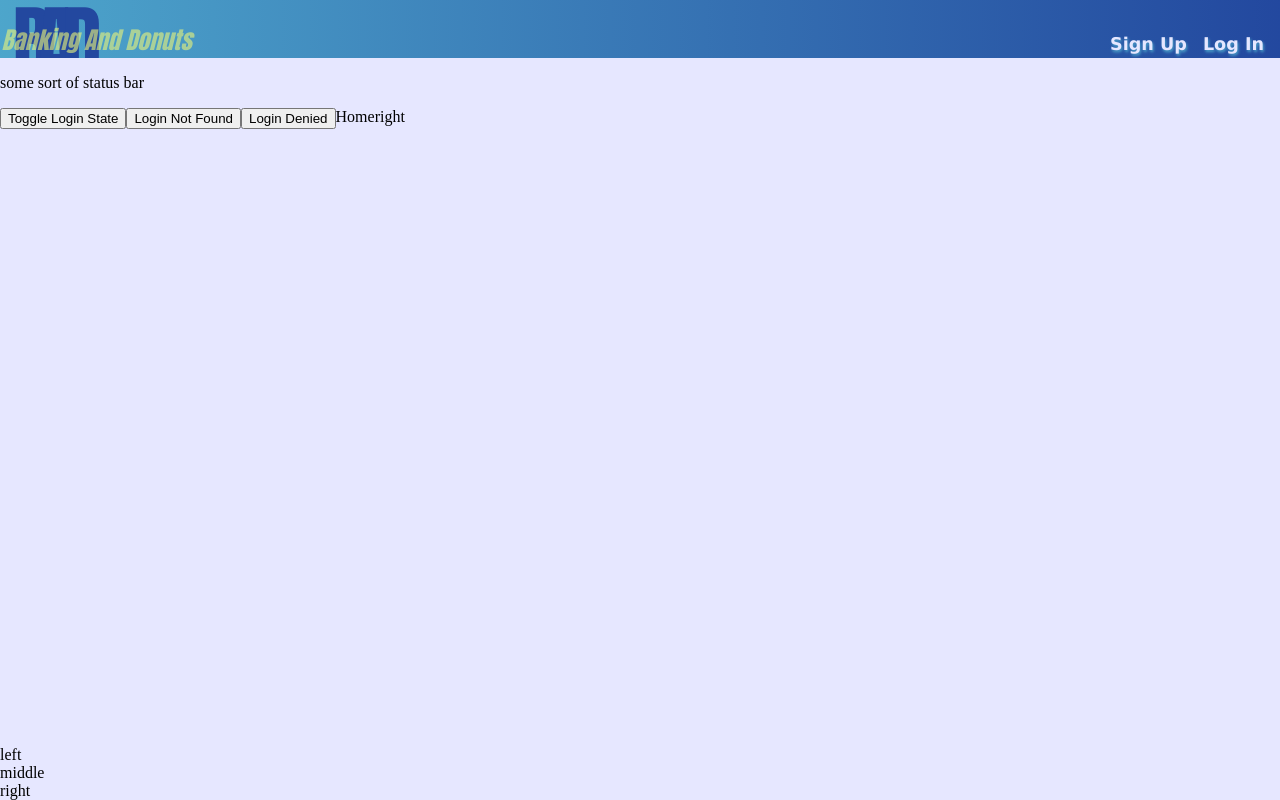
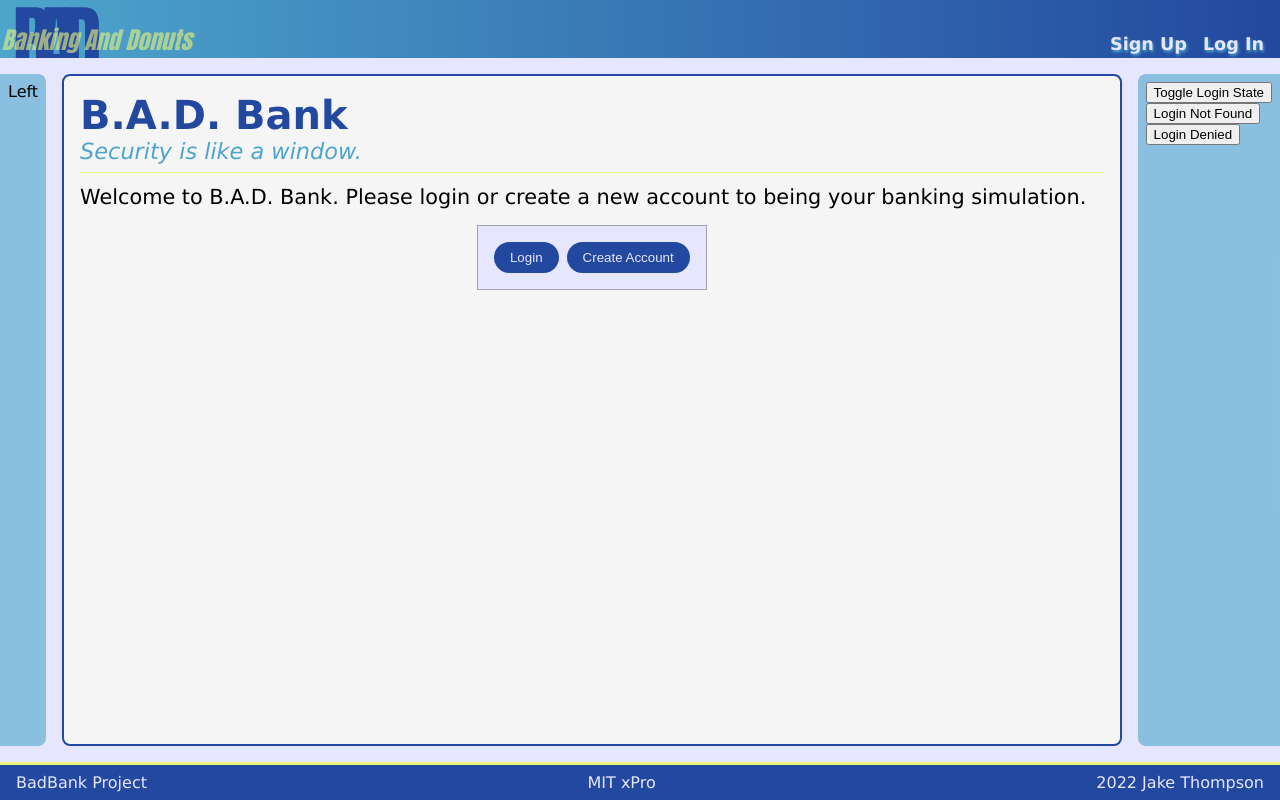
Before and after one commit to jake-the-cake/bad-bank, a React app in the folder client/: page / in a window 1280 px wide. Before the commit this address had no page. Built offline with nearby package versions, Linux system fonts and the light colour scheme.

Commit message:
Filling in some information

```diff
--- a/client/src/App.css
+++ b/client/src/App.css
@@ -14,6 +14,7 @@ body {
   background-color: var(--offwhite);
   margin: 0;
   width: 100%;
+  font-family: Verdana, Geneva, Tahoma, sans-serif;
 }
 
 a {
@@ -92,4 +93,81 @@ a {
 .content__container {
   display: flex;
   flex: 1;
+  gap: 1rem;
 }
+
+.main__container {
+  flex: 1;
+  border: 2px solid var(--dkblue);
+  background-color: whitesmoke;
+  border-radius: .5rem;
+  padding: 1rem;
+  font-size: 1.3rem;
+}
+
+.main__container--title {
+  font-size: 2.5rem;
+  font-weight: 700;
+  color: var(--dkblue);
+}
+
+.main__container--subtitle {
+  font-size: 1.4rem;
+  color: var(--ltblue);
+  font-style: italic;
+}
+
+.main__container--content {
+  margin-top: .5rem;
+  border-top: 1px solid var(--yellow);
+  padding-top: .8rem;
+}
+
+.text {
+  display: block;
+}
+
+.buttons__horizontal {
+  display: flex;
+  justify-content: center;
+  gap: .5rem;
+  padding: 1rem;
+  border: 1px solid hsl(0 0% 0% / .3);
+  background-color: var(--offwhite);
+  margin: 1rem auto;
+  width: fit-content;
+}
+
+.buttons__horizontal button {
+  background-color: var(--dkblue);
+  cursor: pointer;
+  padding: .5rem 1rem;
+  color: var(--offwhite);
+  border-radius: 9999px;
+  border: 1ps solid var(--ltblue);
+  outline: none;
+}
+
+.side__container {
+  background-color: hsl(198 55% 55% / .6);
+  padding: .5rem;
+  position: relative;
+  border-radius: .5rem;
+  overflow: hidden;
+}
+
+.side__container--left {
+  border-radius: 0 .5rem .5rem 0;
+}
+.side__container--right {
+  border-radius: .5rem 0 0 .5rem;
+}
+
+.footer__container {
+  background-color: var(--dkblue);
+  border-top: 3px solid var(--yellow);
+  display: flex;
+  justify-content: space-between;
+  padding: .5rem 1rem;
+  color: var(--offwhite);
+}
--- a/client/src/App.tsx
+++ b/client/src/App.tsx
@@ -1,8 +1,13 @@
 import React, { Dispatch, useReducer } from 'react'
 import { Routes, Route } from 'react-router-dom'
+import { Footer } from './components/Footer'
+import { MainCard } from './components/MainCard'
 import { Navbar } from './components/Navbar'
+import { SideCard } from './components/SideCard'
 import { PageContext, PageContextProps, userReducer } from './context/UserContext'
-import { Login404Button, LoginDeniedButton, LoginToggleButton } from './dev/LoginToggle'
+import { Home } from './pages/Home'
+import { Login } from './pages/Login'
+import { Logout } from './pages/Logout'
 
 
 const initialContext: PageContextProps = {
@@ -14,40 +19,27 @@ const initialContext: PageContextProps = {
 export default () => {
   const [ user, dispatch ]: [ PageContextProps, Dispatch<PageContextProps> ] = useReducer( userReducer, initialContext )
 
-  console.log( typeof user )
-
   // JSX Element to return
   return (
     <PageContext.Provider value={{
       user, dispatch
     }}>
       <Navbar />
-      {
-        'some sort of status bar'
-      }
       <div className='content__container'>
-        <div className=''>
-          <LoginToggleButton />
-          <Login404Button />
-          <LoginDeniedButton />
-        </div>
-        <div className=''>
+        <SideCard side='left' />
         <Routes>
-            <Route path='/' element={ <>Home</> } />
+          <Route path='/' element={ <Home /> } />
           <Route path='/deposit' element={ <>deposit</> } />
           <Route path='/withdraw' element={ <>withdraw</> } />
           <Route path='/transfer' element={ <>transfer</> } />
           <Route path='/transactions' element={ <>transactions</> } />
-            <Route path='/quit' element={ <>quit</> } />
+          <Route path='/login' element={ <Login /> } />
+          <Route path='/signup' element={ <MainCard title="sign up" content={<>Sign up</>} /> } />
+          <Route path='/quit' element={ <Logout /> } />
         </Routes>
+        <SideCard side='right' />
       </div>
-        <div className=''>right</div>
-      </div>
-      <div className='footer__container'>
-        <div className=''>left</div>
-        <div className=''>middle</div>
-        <div className=''>right</div>
-      </div>
+      <Footer />
     </PageContext.Provider>
   )
 }
--- /dev/null
+++ b/client/src/components/Footer.tsx
@@ -0,0 +1,11 @@
+import React from 'react'
+
+export const Footer = () => {
+  return (
+    <div className='footer__container'>
+      <div className=''>BadBank Project</div>
+      <div className=''>MIT xPro</div>
+      <div className=''>2022 Jake Thompson</div>
+    </div>
+  )
+}
--- /dev/null
+++ b/client/src/components/MainCard.tsx
@@ -0,0 +1,26 @@
+import React from 'react'
+
+interface MainCardProps {
+  title: string
+  subtitle?: string
+  content: JSX.Element
+}
+
+export const MainCard: ( props: MainCardProps ) => JSX.Element = ({ title, subtitle, content }) => {
+  return (
+    <div className='main__container'>
+      <div className='main__container--title'>
+        { title }
+      </div>
+      {
+        subtitle
+        && <div className='main__container--subtitle'>
+          { subtitle }
+        </div>
+      }
+      <div className='main__container--content'>
+        { content }
+      </div>
+    </div>
+  )
+}
--- a/client/src/components/Navbar.tsx
+++ b/client/src/components/Navbar.tsx
@@ -5,7 +5,6 @@ import { PageContext } from '../context/UserContext'
 interface NavLinkProps {
   url: string
   text: string
-  callback?: ({ d }: { d: Dispatch<any> }) => void
 }
 
 const publicLinks: NavLinkProps[] = [
@@ -14,11 +13,7 @@ const publicLinks: NavLinkProps[] = [
     text: 'sign up'
   },{
     url: '/login',
-    text: 'log in',
-    callback: ({ d }) => {
-      d({ type: 'LOGIN_SUCCESS' })
-      console.log( d )
-    }
+    text: 'log in'
   }
 ]
 
@@ -37,14 +32,11 @@ const privateLinks: NavLinkProps[] = [
     text: 'account history'
   },{
     url: '/quit',
-    text: 'quit',
-    callback: ({ d }) => {
-      d({ type: 'LOGOUT_SUCCESS' })
-    }
+    text: 'quit'
   }
 ]
 
-const NavLink = ({ text, url, callback }: NavLinkProps ) => {
+const NavLink = ({ text, url }: NavLinkProps ) => {
   const ctx = useContext( PageContext )
 
   const href = window.location.pathname
@@ -66,7 +58,7 @@ const NavLink = ({ text, url, callback }: NavLinkProps ) => {
 
 export const Navbar = () => {
   const ctx = useContext( PageContext )
-  console.log( ctx )
+  console.log( ctx.user )
 
   // show links based on login state
   const links = () => {
--- /dev/null
+++ b/client/src/components/SideCard.tsx
@@ -0,0 +1,36 @@
+import React from 'react'
+import { Login404Button, LoginDeniedButton, LoginToggleButton } from '../dev/LoginToggle'
+
+interface SideCardProps {
+  side: string
+}
+
+const LeftSide = () => {
+  return (
+    <>
+      Left
+    </>
+  )
+}
+
+const RightSide = () => {
+  return (
+    <>
+      <LoginToggleButton /><br />
+      <Login404Button /><br />
+      <LoginDeniedButton />
+    </>
+  )
+}
+
+export const SideCard: ( props: SideCardProps ) => JSX.Element = ({ side }) => {
+  return (
+    <div className={`side__container side__container--${ side }`}>
+      {
+        side === 'left'
+          ? <LeftSide />
+          : <RightSide />
+      }
+    </div>
+  )
+}
--- a/client/src/context/UserContext.tsx
+++ b/client/src/context/UserContext.tsx
@@ -27,20 +27,17 @@ export interface PageContextProps {
 
 // page reducer
 export const userReducer = ( state: PageContextProps, action: any ) => {
-  state.details = undefined
-  state.errors = undefined
-  state.loginState = false
-
   switch ( action.type ) {
     case 'LOGOUT_SUCCESS':
       console.log( 'logout success' )
       return {
-        ...state,
+        loginState: false,
+        details: undefined,
+        errors: undefined
       }
     case 'LOGIN_SUCCESS':
       console.log( 'login success' )
       return {
-        ...state,
         loginState: true,
         details: {
           name: 'jake',
@@ -48,11 +45,13 @@ export const userReducer = ( state: PageContextProps, action: any ) => {
           password: '123456',
           recentHistory: []
         },
+        errors: undefined
       }
     case 'LOGIN_404':
       console.log( 'login not found' )
       return {
-        ...state,
+        loginState: false,
+        details: undefined,
         errors: {
           type: 'NotFound',
           message: 'User not found.'
@@ -61,7 +60,8 @@ export const userReducer = ( state: PageContextProps, action: any ) => {
     default:
       console.log( 'default action: userReducer' )
       return {
-        ...state,
+        loginState: false,
+        details: undefined,
         errors: {
           type: 'OppErr',
           message: `Invalid operation request '${ action.type }'.`
--- /dev/null
+++ b/client/src/pages/Home.tsx
@@ -0,0 +1,42 @@
+import React, { useContext } from 'react'
+import { useNavigate } from 'react-router'
+import { MainCard } from '../components/MainCard'
+import { PageContext } from '../context/UserContext'
+
+export const Home = () => {
+  const navigate = useNavigate()
+  const ctx = useContext( PageContext )
+  if ( ctx.loginState === true ) navigate( '/' )
+
+  const handleButton = ( event: any ) => {
+    event.preventDefault()
+    switch (( event.target! as HTMLElement ).id ) {
+      case 'loginbutton':
+        navigate( '/login' )
+        break
+      case 'signupbutton':
+        navigate( '/signup' )
+        break
+      default:
+        break
+    }
+  }
+
+  return (
+    <MainCard
+      title='B.A.D. Bank'
+      subtitle='Security is like a window.'
+      content={
+        <>
+          <div className='text'>
+            Welcome to B.A.D. Bank. Please login or create a new account to being your banking simulation.
+          </div>
+          <div className='buttons__horizontal'>
+            <button id='loginbutton' onClick={ handleButton }>Login</button>
+            <button id='signupbutton' onClick={ handleButton }>Create Account</button>
+          </div>
+        </>
+      }
+    />
+  )
+}
--- /dev/null
+++ b/client/src/pages/Login.tsx
@@ -0,0 +1,16 @@
+import React from 'react'
+import { MainCard } from '../components/MainCard'
+
+export const Login = () => {
+  return (
+    <MainCard
+      title='Login To Continue'
+      subtitle='Please enter your credentials below.'
+      content={
+        <>
+          Login page
+        </>
+      }
+    />
+  )
+}
--- /dev/null
+++ b/client/src/pages/Logout.tsx
@@ -0,0 +1,16 @@
+import React, { useContext } from 'react'
+import { Link, useNavigate } from 'react-router-dom'
+import { PageContext } from '../context/UserContext'
+
+export const Logout = () => {
+  const ctx = useContext( PageContext )
+  if ( ctx.user.loginState === true ) ctx.dispatch({ type: 'LOGOUT_SUCCESS' })
+  useNavigate()( '/login' )
+
+  // display message if there is an error
+  return (
+    <>
+      You are being logged out. This text should go away... any second now... Okay, if you're still reading this, an error occured. <Link to='/'>Return Home</Link>
+    </>
+  )
+}
```
Lines whose indentation alone changed are shown as unchanged.
